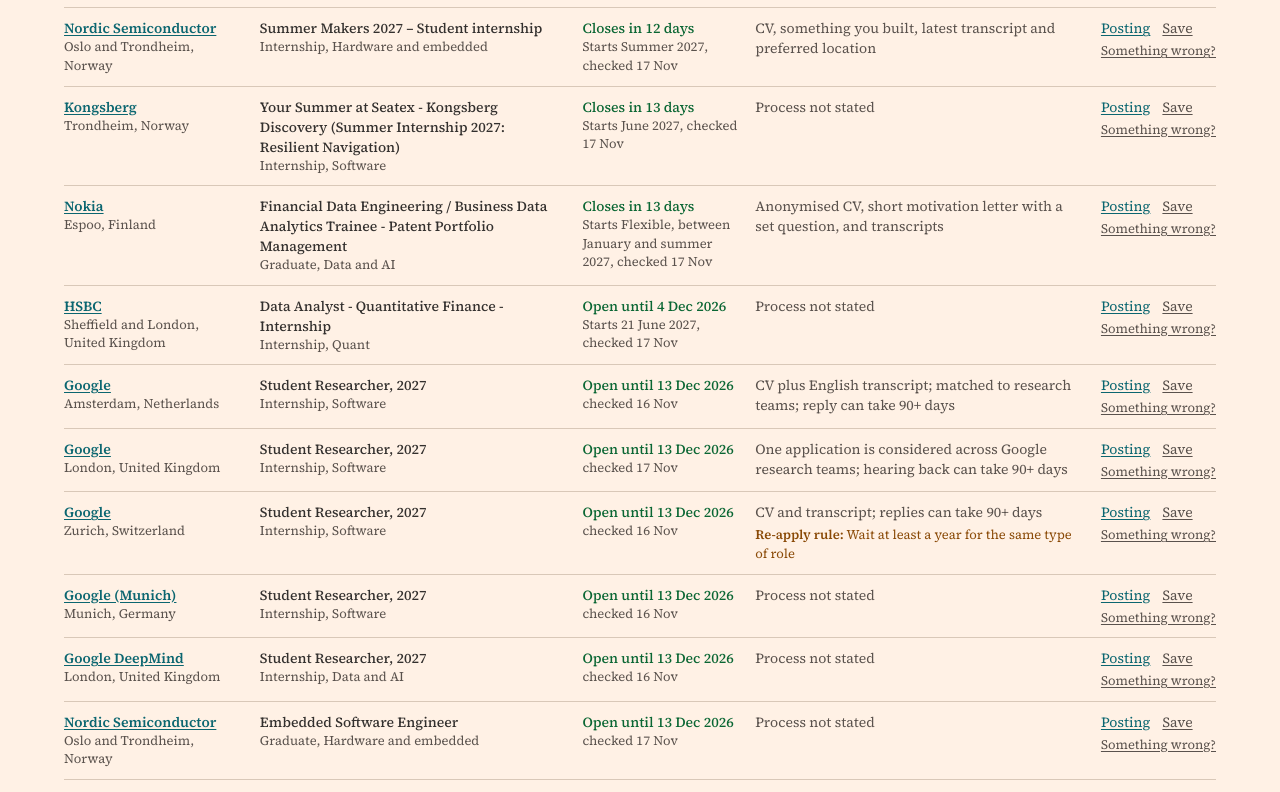
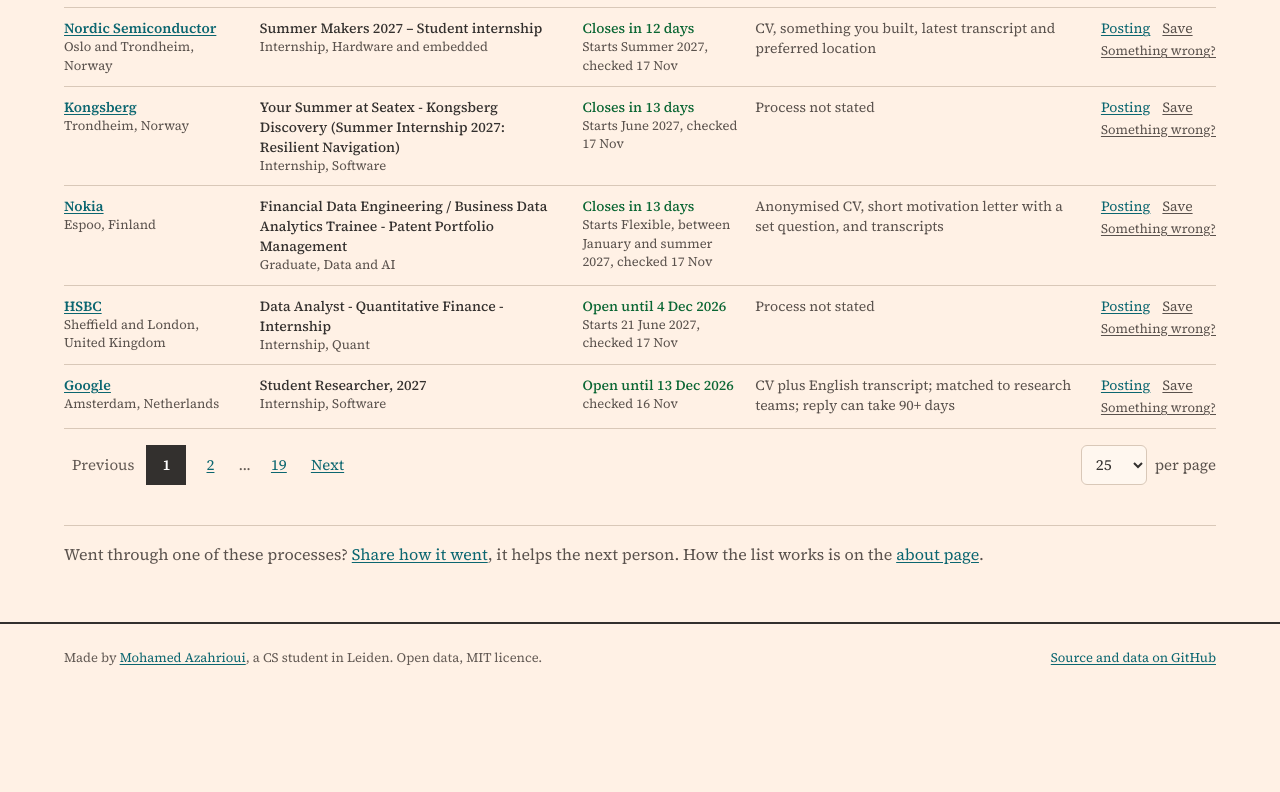
Before and after one commit to MoAz06/internradar, a Next.js app in the folder site/: page / in a window 1280 px wide. Shown: the part 3612-4404 px from the top of the page. After the commit the page ends 4303 px from the top, so only its background shows below. Built offline with nearby package versions, Linux system fonts and the light colour scheme.

Commit message:
Split the role list into pages, 25 to 100 per page

```diff
--- a/site/components/RoleFinder.tsx
+++ b/site/components/RoleFinder.tsx
@@ -13,6 +13,8 @@ type Filters = { q: string; status: StatusFilter; kind: string; field: string; c
 
 const start: Filters = { q: "", status: "open", kind: "", field: "", country: "", saved: false };
 const SAVED_KEY = "internradar:saved";
+const PER_KEY = "internradar:per-page";
+const PER_PAGE = [25, 50, 75, 100];
 
 function readSaved(): string[] {
   try {
@@ -61,6 +63,20 @@ function Select({
   );
 }
 
+/** Page numbers to show: the first, the last, and the ones next to the current page. */
+function pageList(cur: number, pages: number): (number | "gap")[] {
+  const keep = new Set([1, pages, cur - 1, cur, cur + 1].filter((n) => n >= 1 && n <= pages));
+  const out: (number | "gap")[] = [];
+  let last = 0;
+  for (const n of [...keep].sort((a, b) => a - b)) {
+    if (n - last === 2) out.push(n - 1);
+    else if (n - last > 2) out.push("gap");
+    out.push(n);
+    last = n;
+  }
+  return out;
+}
+
 const statusColor = (x: Item) =>
   x.status === "closed" ? "text-closed" : x.status === "soon" || x.urgent ? "text-soon" : "text-signal";
 
@@ -69,8 +85,12 @@ export default function RoleFinder({ items, countries }: { items: Item[]; countr
   const [saved, setSaved] = useState<string[]>([]);
   const [notice, setNotice] = useState("");
   const [shareLink, setShareLink] = useState("");
+  const [page, setPage] = useState(1);
+  const [per, setPer] = useState(25);
   const search = useRef<HTMLInputElement>(null);
   const top = useRef<HTMLDivElement>(null);
+  // set when a page button is clicked, so that step gets its own history entry for the back button
+  const pushNext = useRef(false);
 
   // filters from the URL (?q=&status=&type=&field=&country=) and old #country links
   useEffect(() => {
@@ -85,6 +105,15 @@ export default function RoleFinder({ items, countries }: { items: Item[]; countr
       country: bySlug(p.get("country") ?? "") || fromHash,
       saved: false,
     });
+    const perFromUrl = Number(p.get("per"));
+    let perStored = 0;
+    try {
+      perStored = Number(localStorage.getItem(PER_KEY));
+    } catch {
+      // blocked storage: the default is fine
+    }
+    setPer(PER_PAGE.find((n) => n === perFromUrl) ?? PER_PAGE.find((n) => n === perStored) ?? 25);
+    setPage(Math.max(1, Math.floor(Number(p.get("page")) || 1)));
     // ?saved=key.key.key from "open on another device" adds those roles to this browser's list
     const keys = (p.get("saved") ?? "").split(".").filter(Boolean);
     let mine = readSaved();
@@ -105,10 +134,14 @@ export default function RoleFinder({ items, countries }: { items: Item[]; countr
       const code = bySlug(location.hash.slice(1));
       if (code) {
         setF((x) => ({ ...x, country: code }));
+        setPage(1);
         toList();
       }
     };
     window.addEventListener("hashchange", onHash);
+    // back and forward between pages of the list
+    const onPop = () => setPage(Math.max(1, Math.floor(Number(new URLSearchParams(location.search).get("page")) || 1)));
+    window.addEventListener("popstate", onPop);
     // "/" jumps to the search box
     const onKey = (e: KeyboardEvent) => {
       const t = e.target as HTMLElement;
@@ -120,6 +153,7 @@ export default function RoleFinder({ items, countries }: { items: Item[]; countr
     window.addEventListener("keydown", onKey);
     return () => {
       window.removeEventListener("hashchange", onHash);
+      window.removeEventListener("popstate", onPop);
       window.removeEventListener("keydown", onKey);
     };
   }, [countries, items]);
@@ -132,10 +166,16 @@ export default function RoleFinder({ items, countries }: { items: Item[]; countr
     if (f.kind) p.set("type", f.kind.toLowerCase());
     if (f.field) p.set("field", fold(f.field).replace(/ /g, "-"));
     if (f.country) p.set("country", countries.find((k) => k.code === f.country)?.slug ?? "");
+    if (page > 1) p.set("page", String(page));
+    if (per !== 25) p.set("per", String(per));
     const qs = p.toString();
     const url = `${location.pathname}${qs ? `?${qs}` : ""}${countries.some((k) => `#${k.slug}` === location.hash) ? "" : location.hash}`;
-    if (url !== location.pathname + location.search + location.hash) history.replaceState(null, "", url);
-  }, [f, countries]);
+    if (url !== location.pathname + location.search + location.hash) {
+      if (pushNext.current) history.pushState(null, "", url);
+      else history.replaceState(null, "", url);
+    }
+    pushNext.current = false;
+  }, [f, countries, page, per]);
 
   const shown = useMemo(() => {
     const words = fold(f.q).split(/\s+/).filter(Boolean);
@@ -154,7 +194,32 @@ export default function RoleFinder({ items, countries }: { items: Item[]; countr
     });
   }, [items, f, saved]);
 
-  const set = (patch: Partial<Filters>) => setF((x) => ({ ...x, ...patch }));
+  const pages = Math.max(1, Math.ceil(shown.length / per));
+  const cur = Math.min(page, pages);
+  const first = (cur - 1) * per;
+  const onPage = shown.slice(first, first + per);
+
+  // a new filter starts again at page 1
+  const set = (patch: Partial<Filters>) => {
+    setF((x) => ({ ...x, ...patch }));
+    setPage(1);
+  };
+  const goTo = (n: number) => {
+    if (n === cur) return;
+    pushNext.current = true;
+    setPage(n);
+    top.current?.scrollIntoView();
+  };
+  const changePer = (n: number) => {
+    // stay near the same roles: keep the first role of this page on screen
+    setPage(Math.floor(first / n) + 1);
+    setPer(n);
+    try {
+      localStorage.setItem(PER_KEY, String(n));
+    } catch {
+      // blocked storage: the choice holds until the page closes
+    }
+  };
   const toggleSave = (id: string) => {
     setSaved((cur) => {
       const next = cur.includes(id) ? cur.filter((s) => s !== id) : [...cur, id];
@@ -242,7 +307,9 @@ export default function RoleFinder({ items, countries }: { items: Item[]; countr
 
       <div className="mt-4 mb-2 flex flex-wrap items-baseline gap-x-4 gap-y-1 text-sm">
         <p aria-live="polite" className="font-semibold">
-          {shown.length} {shown.length === 1 ? "role" : "roles"}
+          {shown.length > per
+            ? `${first + 1}-${first + onPage.length} of ${shown.length} roles`
+            : `${shown.length} ${shown.length === 1 ? "role" : "roles"}`}
         </p>
         <span className="text-muted">soonest deadline first</span>
         <label className="flex items-center gap-1.5 text-muted">
@@ -250,7 +317,7 @@ export default function RoleFinder({ items, countries }: { items: Item[]; countr
           Only saved ({saved.length})
         </label>
         {filtered && (
-          <button type="button" onClick={() => setF(start)} className="text-link underline underline-offset-2">
+          <button type="button" onClick={() => { setF(start); setPage(1); }} className="text-link underline underline-offset-2">
             Clear filters
           </button>
         )}
@@ -302,7 +369,7 @@ export default function RoleFinder({ items, countries }: { items: Item[]; countr
             </tr>
           </thead>
           <tbody>
-            {shown.map((x) => {
+            {onPage.map((x) => {
               const isSaved = saved.includes(x.id);
               return (
                 <tr key={x.id} className="border-b border-line align-top max-md:block max-md:py-3">
@@ -365,6 +432,70 @@ export default function RoleFinder({ items, countries }: { items: Item[]; countr
           </tbody>
         </table>
       )}
+
+      {shown.length > 0 && (
+        <div className="mt-4 flex flex-col gap-3 text-[15px] sm:flex-row sm:items-center sm:justify-between">
+          {pages > 1 ? (
+            <nav aria-label="Pages">
+              <ul className="flex flex-wrap items-center gap-1">
+                <li>
+                  <button
+                    type="button"
+                    onClick={() => goTo(cur - 1)}
+                    disabled={cur === 1}
+                    className="h-10 px-2 text-link underline underline-offset-2 disabled:text-dim disabled:no-underline"
+                  >
+                    Previous
+                  </button>
+                </li>
+                {pageList(cur, pages).map((n, i) =>
+                  n === "gap" ? (
+                    <li key={`gap${i}`} aria-hidden="true" className="px-1 text-dim">
+                      ...
+                    </li>
+                  ) : (
+                    <li key={n}>
+                      <button
+                        type="button"
+                        onClick={() => goTo(n)}
+                        aria-current={n === cur ? "page" : undefined}
+                        className={`h-10 min-w-10 px-2 ${
+                          n === cur ? "bg-ink font-semibold text-white" : "text-link underline underline-offset-2"
+                        }`}
+                      >
+                        <span className="sr-only">Page </span>
+                        {n}
+                      </button>
+                    </li>
+                  ),
+                )}
+                <li>
+                  <button
+                    type="button"
+                    onClick={() => goTo(cur + 1)}
+                    disabled={cur === pages}
+                    className="h-10 px-2 text-link underline underline-offset-2 disabled:text-dim disabled:no-underline"
+                  >
+                    Next
+                  </button>
+                </li>
+              </ul>
+            </nav>
+          ) : (
+            <span />
+          )}
+          <span className="flex items-center gap-2 text-muted">
+            <Select id="role-per-page" label="Roles per page" value={String(per)} onChange={(v) => changePer(Number(v))}>
+              {PER_PAGE.map((n) => (
+                <option key={n} value={n}>
+                  {n}
+                </option>
+              ))}
+            </Select>
+            <span aria-hidden="true">per page</span>
+          </span>
+        </div>
+      )}
     </div>
   );
 }
```
